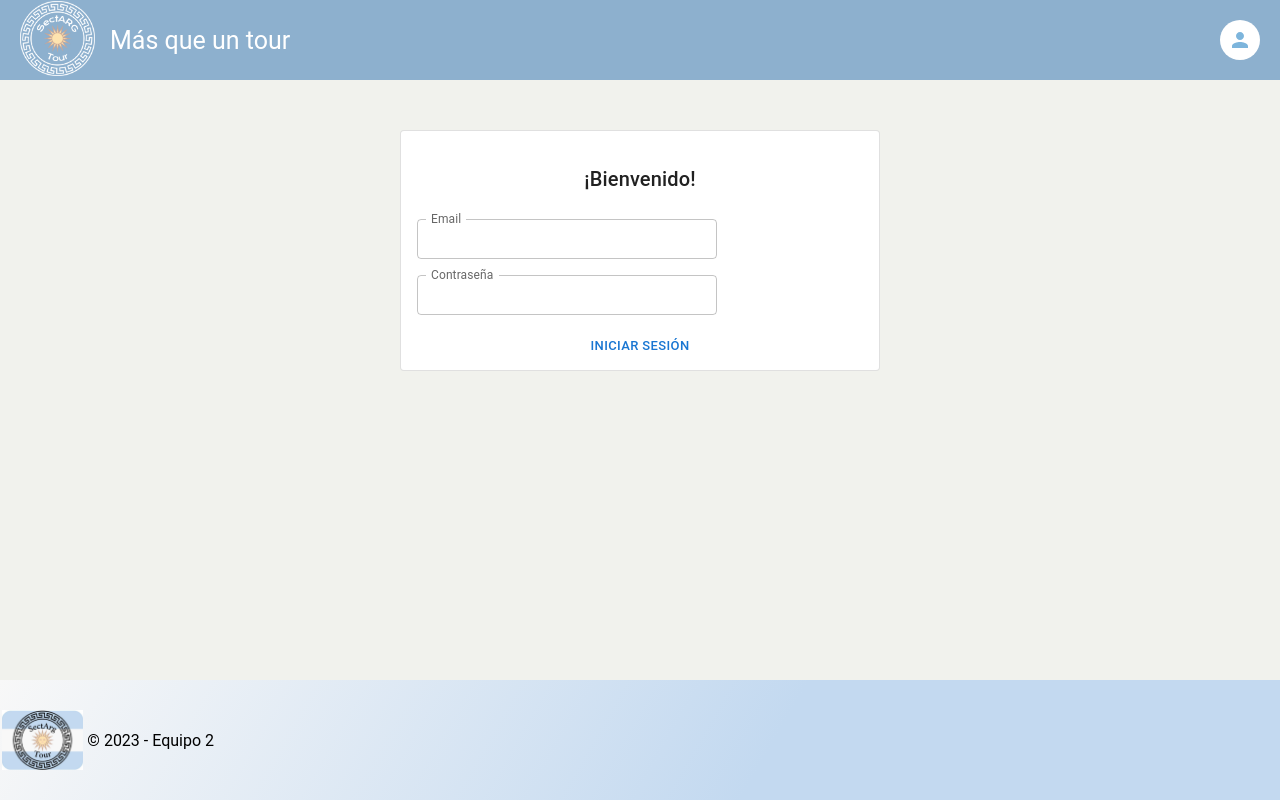
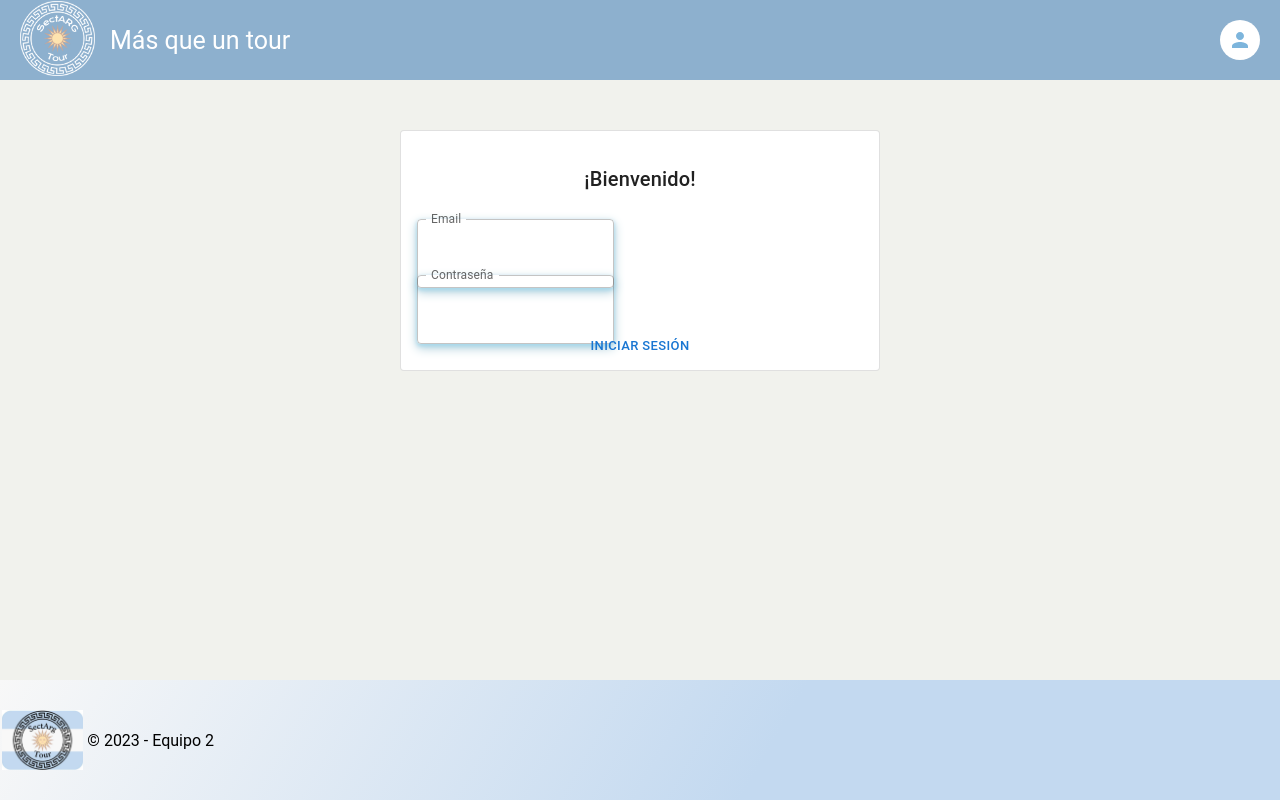
Before and after one commit to gianlucarobotti200/ProyectoIntegrador, a React (Vite) app: page /login in a window 1280 px wide. Built offline with nearby package versions, Linux system fonts and the light colour scheme.

Commit message:
Agrego Estilos AdminModificarTour

```diff
--- a/src/components/views/admin/AdminModificarTour.jsx
+++ b/src/components/views/admin/AdminModificarTour.jsx
@@ -11,6 +11,7 @@ import FormControlLabel from '@mui/material/FormControlLabel';
 import { styled } from '@mui/material/styles';
 import CloudUploadIcon from '@mui/icons-material/CloudUpload';
 import fetchWithToken from '../login/Interceptor';
+import './EstilosAdmin.css';
 
 const VisuallyHiddenInput = styled('input')({
   clip: 'rect(0 0 0 0)',
@@ -242,10 +243,10 @@ const AdminModificarTour = () => {
       noValidate
       autoComplete="off"
     >
-      <div>
+      <div className='adm-modificarTour'>
         <h2>Modificar Tour</h2>
       </div>
-      <div>
+      <div className='adm-modificarTour-container' >
         <TextField
           label="Titulo"
           value={titulo}
@@ -398,4 +399,4 @@ const AdminModificarTour = () => {
 
 }
 
-export default AdminModificarTour
+export default AdminModificarTour;
--- a/src/components/views/admin/AdminTours.jsx
+++ b/src/components/views/admin/AdminTours.jsx
@@ -7,6 +7,7 @@ import { useNavigate } from 'react-router-dom';
 import decodeToken from '../login/DecodeToken';
 import Pagination from '@mui/material/Pagination';
 import Stack from '@mui/material/Stack';
+import './EstilosAdmin.css';
 
 const StyledAdministracion = styled.div`
     div.header-table{
--- a/src/components/views/admin/EstilosAdmin.css
+++ b/src/components/views/admin/EstilosAdmin.css
@@ -2,13 +2,32 @@
 
 .adm-caracteristicas,
 .adm-tours,
-.adm-categorias {
+.adm-categorias,
+.adm-modificarTour {
     color: #24306E;
     padding: 2% 0% 2% 0%;
     margin: 4% 5% 0% 4%;
     font-weight: bolder;
     font: 2rem/1rem "Open Sans", sans-serif;
     border-bottom: 2px solid rgba(36, 48, 110, 1);
+}
+
+.adm-modificarTour-container {
+    width: 95vw;
+    align-items: center;
+    color: #24306E;
+    padding: 2% 0% 0% 0%;
+    margin: 3% 0% 0% 2%;
+}
+
+
+.MuiOutlinedInput-notchedOutline {
+    width: 14vw;
+    height: 9vh;
+    align-items: center;
+    border-radius: 5px;
+    box-shadow: #a5d8ec 0px 2px 4px,  #aecdd9 0px 4px 11px;
+    border: 0,5px solid #7fd2f2;
 }
 
 .cont-ppal {
```
